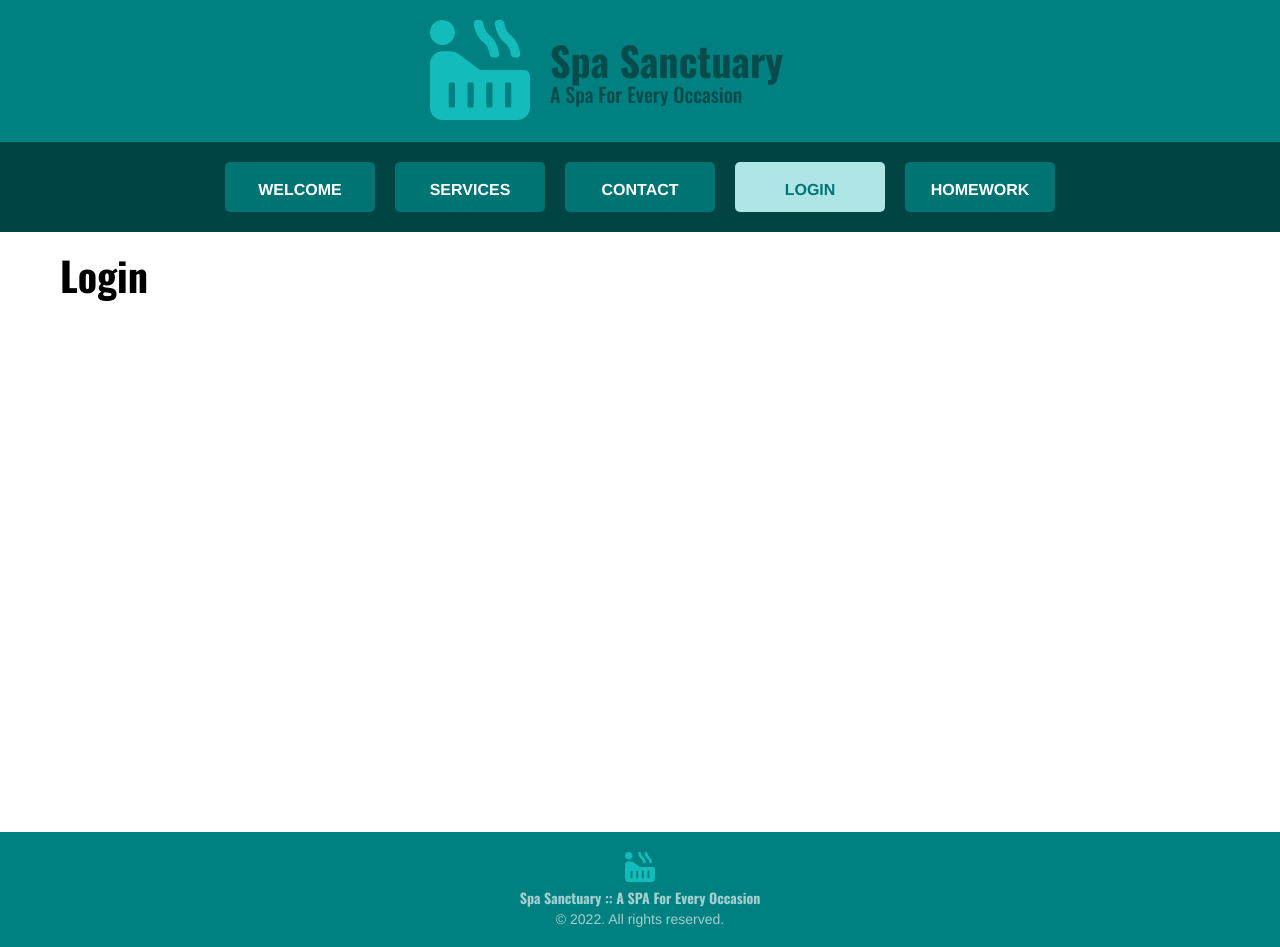
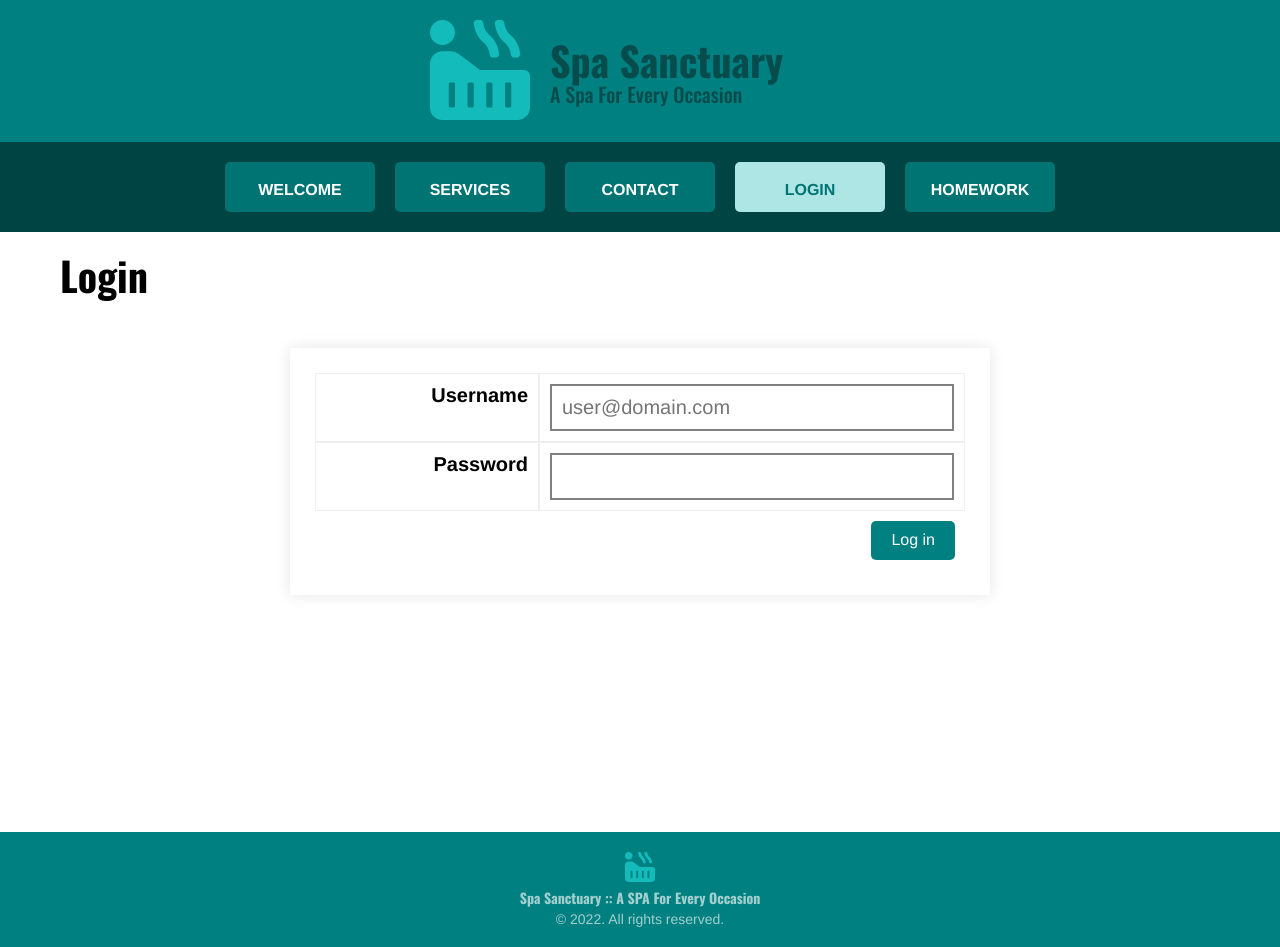
Before and after one commit to claireyz/Web-1-Zhao-Claire-Final, a React (Create React App) app: page /login in a window 1280 px wide. Built offline with nearby package versions, Linux system fonts and the light colour scheme.

Commit message:
Adding Log In Form

```diff
--- a/src/React/Login/Login.jsx
+++ b/src/React/Login/Login.jsx
@@ -1,11 +1,36 @@
 import React from 'react';
 import styled from 'styled-components';
 
+import UniversalForm, { Input, SubmitButton } from 'React/common/UniversalForm/UniversalForm.jsx';
+
 const Login = () => {
+
+    const onSubmitHandler = ({fields, payload}) => {
+        console.log('onSubmit fields, payload', fields, payload);
+    }
 
     return (
         <LoginStyled className='Login'>
             <h1>Login</h1>
+            <UniversalForm
+                apiUrl='/user/login'
+                onSubmit={ onSubmitHandler }
+            >
+                <Input
+                    label='Username'
+                    id='username'
+                    type='text'
+                    placeholder='user@domain.com'
+                    rules={ ['required', 'email'] }
+                />
+                <Input
+                    label='Password'
+                    id='password'
+                    type='password'
+                    rules={ ['required'] }
+                />
+                <SubmitButton>Log in</SubmitButton>
+            </UniversalForm>
         </LoginStyled>
     );
 }
```
